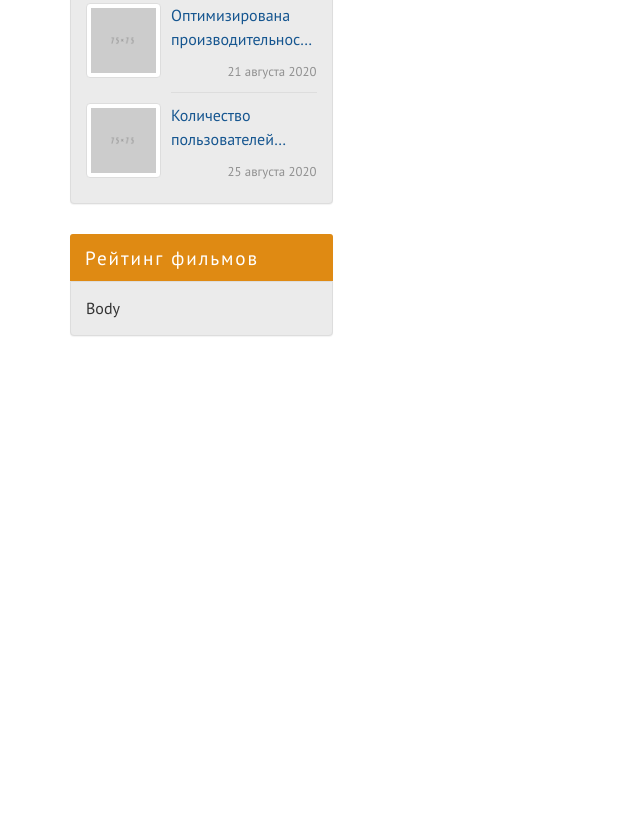
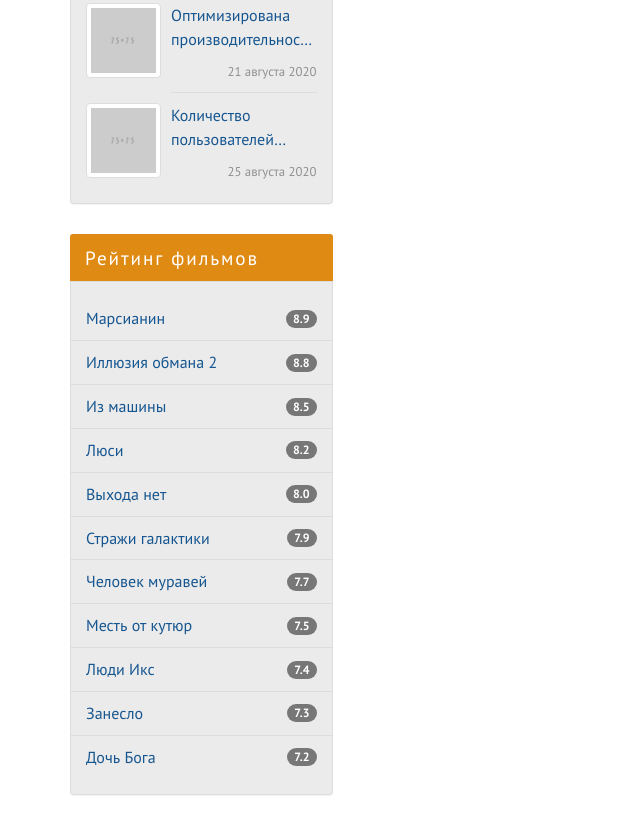
Before and after one commit to alexaandrievskaya/kinozal-template, a website: page index.html in a window 1280 px wide. Shown: the part 1620-2453 px from the top of the page, without its empty margins (0-640 px from the left). Before the commit the page ends 2036 px from the top, so only its background shows below. Drawn offline with Linux system fonts and the light colour scheme.

Commit message:
UPD: added and styled top-films block.

```diff
--- a/assets/scss/_sidebar.scss
+++ b/assets/scss/_sidebar.scss
@@ -89,3 +89,51 @@
     }
   }
 }
+
+.top-films {
+
+  &__body {
+    padding-left: 0;
+    padding-right: 0;
+  }
+
+  &__list {
+    margin-bottom: 0;
+  }
+
+  &__item {
+    margin-left: -1px;
+    margin-right: -1px;
+    background-color: transparent;
+    color: $color-primary !important;
+    padding-right: 55px;
+
+    &:first-child {
+      border-top: none;
+      border-radius: 0;
+    }
+
+    &:last-child {
+      border-bottom: none;
+      border-radius: 0;
+    }
+
+    &:hover,
+    &:focus {
+      background-color: $color-accent !important;
+      border-color: $color-accent;
+      color: $color-light !important;
+
+      .badge {
+        background-color: $color-dark;
+      }
+    }
+  }
+
+  &__badge {
+    position: absolute;
+    top: 50%;
+    right: $gap;
+    transform: translateY(-50%);
+  }
+}
--- a/index.html
+++ b/index.html
@@ -192,8 +192,31 @@
 
         <div class="top-films panel panel-info">
           <div class="panel-heading">Рейтинг фильмов</div>
-          <div class="panel-body">
-            Body
+          <div class="top-films__body panel-body">
+            <div class="top-films__list list-group">
+              <a class="top-films__item list-group-item" href="#">Марсианин
+              <span class="top-films__badge badge">8.9</span></a>
+              <a class="top-films__item list-group-item" href="#">Иллюзия обмана 2
+              <span class="top-films__badge badge">8.8</span></a>
+              <a class="top-films__item list-group-item" href="#">Из машины
+              <span class="top-films__badge badge">8.5</span></a>
+              <a class="top-films__item list-group-item" href="#">Люси
+              <span class="top-films__badge badge">8.2</span></a>
+              <a class="top-films__item list-group-item" href="#">Выхода нет
+              <span class="top-films__badge badge">8.0</span></a>
+              <a class="top-films__item list-group-item" href="#">Стражи галактики
+                <span class="top-films__badge badge">7.9</span></a>
+              <a class="top-films__item list-group-item" href="#">Человек муравей
+                <span class="top-films__badge badge">7.7</span></a>
+              <a class="top-films__item list-group-item" href="#">Месть от кутюр
+                <span class="top-films__badge badge">7.5</span></a>
+              <a class="top-films__item list-group-item" href="#">Люди Икс
+                <span class="top-films__badge badge">7.4</span></a>
+              <a class="top-films__item list-group-item" href="#">Занесло
+                <span class="top-films__badge badge">7.3</span></a>
+              <a class="top-films__item list-group-item" href="#">Дочь Бога
+                <span class="top-films__badge badge">7.2</span></a>
+            </div>
           </div>
         </div>
 
```
Also changed, not shown: assets/css/style.css.
